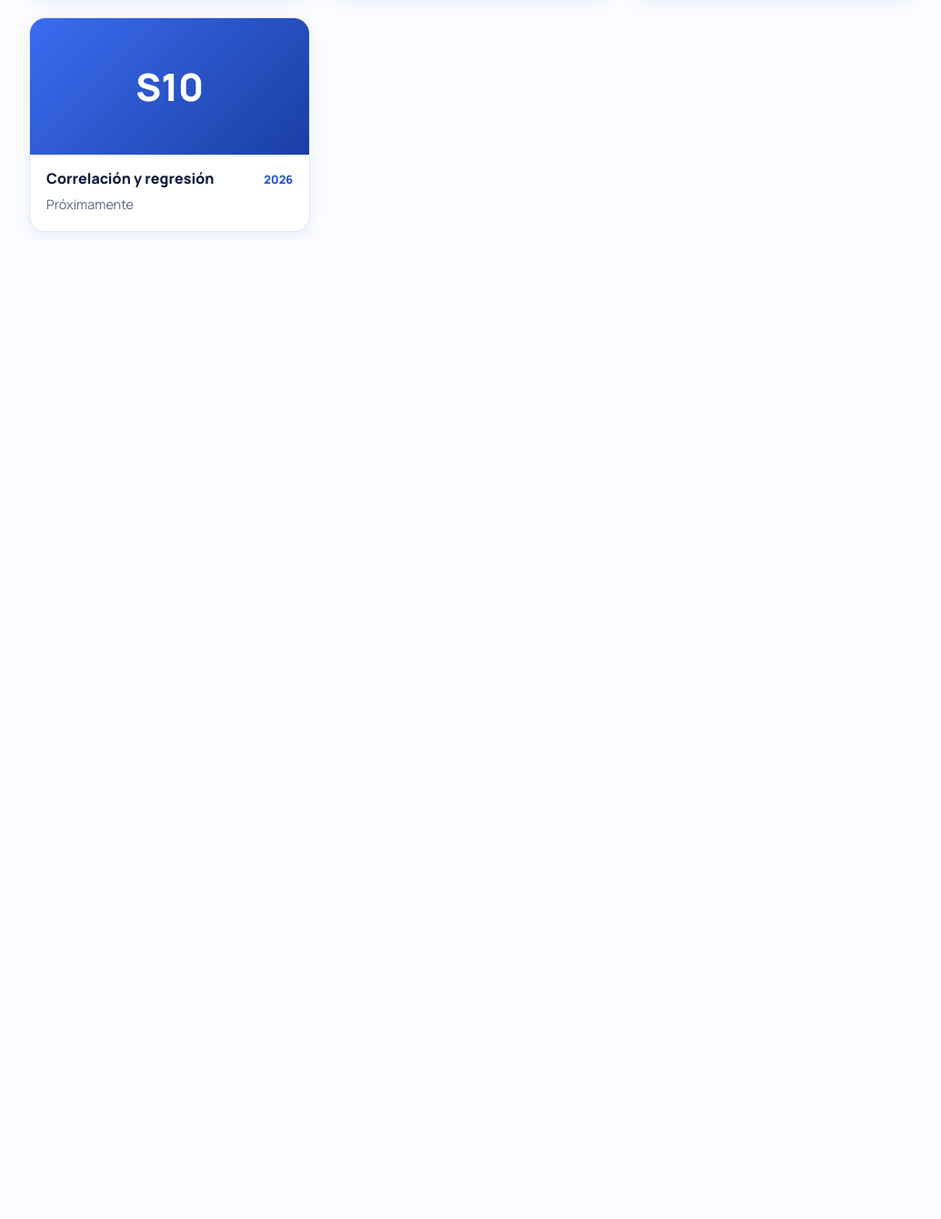
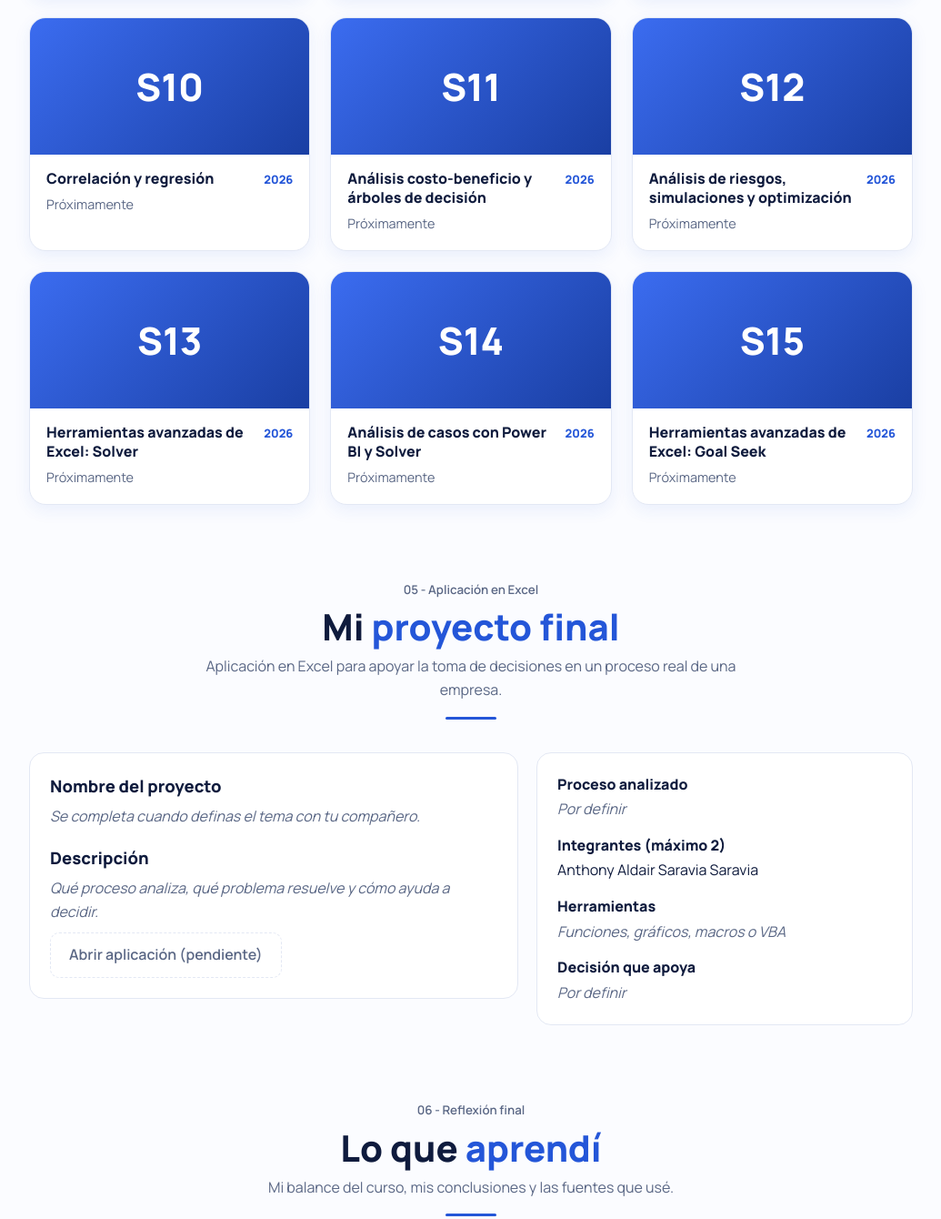
Before and after one commit to anthonysav222-afk/portafolio-toma-decisiones, a plain HTML site: page index.html in a window 1280 px wide. Shown: the part 4024-5364 px from the top of the page at 91% size, without its empty margins (122-1157 px from the left). Before the commit the page ends 4287 px from the top, so only its background shows below. Drawn offline with Linux system fonts and the light colour scheme.

Commit message:
Agrega secciones de aplicación y reflexión y 15 tarjetas de ejercicios

```diff
--- a/estilos.css
+++ b/estilos.css
@@ -158,3 +158,16 @@ a.tarjeta:hover{transform:translateY(-4px);box-shadow:0 14px 30px rgba(36,86,216
 .menu a{transition:background .2s,color .2s}
 .menu a:hover{color:var(--azul)}
 .menu a.activo:hover{color:#fff}
+
+/* Aplicación, reflexión y pie de página */
+.pendiente{color:var(--suave);font-style:italic}
+.ficha dl{margin:0}
+.ficha dt{font-weight:800;margin-top:14px}
+.ficha dt:first-child{margin-top:0}
+.ficha dd{margin:2px 0 0}
+.panel i{font-style:italic}
+.pie-pagina{
+  margin-top:80px;padding:26px 5vw;text-align:center;
+  color:var(--suave);font-size:.92rem;
+  border-top:1px solid var(--linea);background:var(--blanco);
+}
--- a/index.html
+++ b/index.html
@@ -211,11 +211,104 @@
           <div class="fila"><h3>Correlación y regresión</h3><span class="anio">2026</span></div>
           <p>Próximamente</p>
         </div>
+
+      </div>
+
+            <div class="tarjeta">
+        <div class="tope">S11</div>
+        <div class="cuerpo">
+          <div class="fila"><h3>Análisis costo-beneficio y árboles de decisión</h3><span class="anio">2026</span></div>
+          <p>Próximamente</p>
+        </div>
+      </div>
+
+      <div class="tarjeta">
+        <div class="tope">S12</div>
+        <div class="cuerpo">
+          <div class="fila"><h3>Análisis de riesgos, simulaciones y optimización</h3><span class="anio">2026</span></div>
+          <p>Próximamente</p>
+        </div>
+      </div>
+
+      <div class="tarjeta">
+        <div class="tope">S13</div>
+        <div class="cuerpo">
+          <div class="fila"><h3>Herramientas avanzadas de Excel: Solver</h3><span class="anio">2026</span></div>
+          <p>Próximamente</p>
+        </div>
+      </div>
+
+      <div class="tarjeta">
+        <div class="tope">S14</div>
+        <div class="cuerpo">
+          <div class="fila"><h3>Análisis de casos con Power BI y Solver</h3><span class="anio">2026</span></div>
+          <p>Próximamente</p>
+        </div>
+      </div>
+
+      <div class="tarjeta">
+        <div class="tope">S15</div>
+        <div class="cuerpo">
+          <div class="fila"><h3>Herramientas avanzadas de Excel: Goal Seek</h3><span class="anio">2026</span></div>
+          <p>Próximamente</p>
+        </div>
       </div>
 
     </div>
   </section>
+  <section id="aplicacion" class="seccion">
+    <div class="titulo">
+      <small>05 - Aplicación en Excel</small>
+      <h2>Mi <span class="azul">proyecto final</span></h2>
+      <p>Aplicación en Excel para apoyar la toma de decisiones en un proceso real de una empresa.</p>
+    </div>
+    <div class="dos-col">
+      <div class="panel">
+        <h3>Nombre del proyecto</h3>
+        <p class="pendiente">Se completa cuando definas el tema con tu compañero.</p>
+        <h3>Descripción</h3>
+        <p class="pendiente">Qué proceso analiza, qué problema resuelve y cómo ayuda a decidir.</p>
+        <span class="btn off">Abrir aplicación (pendiente)</span>
+      </div>
+      <div class="panel ficha">
+        <dl>
+          <dt>Proceso analizado</dt>
+          <dd class="pendiente">Por definir</dd>
+          <dt>Integrantes (máximo 2)</dt>
+          <dd>Anthony Aldair Saravia Saravia</dd>
+          <dt>Herramientas</dt>
+          <dd class="pendiente">Funciones, gráficos, macros o VBA</dd>
+          <dt>Decisión que apoya</dt>
+          <dd class="pendiente">Por definir</dd>
+        </dl>
+      </div>
+    </div>
+  </section>
+
+  <section id="reflexion" class="seccion">
+    <div class="titulo">
+      <small>06 - Reflexión final</small>
+      <h2>Lo que <span class="azul">aprendí</span></h2>
+      <p>Mi balance del curso, mis conclusiones y las fuentes que usé.</p>
+    </div>
+    <div class="dos-col">
+      <div class="panel">
+        <h3>Reflexión final</h3>
+        <p class="pendiente">Avances personales, retos que enfrentaste, cambios en tu forma de pensar y metas de mejora. Se escribe al final del curso.</p>
+        <h3>Conclusiones</h3>
+        <p class="pendiente">Qué competencias desarrollaste con el curso. Se escribe al final.</p>
+      </div>
+      <div class="panel">
+        <h3>Referencias</h3>
+        <p>Anderson, D. R., Sweeney, D. J., &amp; Williams, T. A. (2019). <i>Estadística para administración y economía</i> (11.ª ed.). Cengage Learning.</p>
+        <p>Berenson, M. L., Levine, D. M., &amp; Krehbiel, T. C. (2017). <i>Basic business statistics: Concepts and applications</i> (13th ed.). Pearson.</p>
+        <p>Winston, W. L. (2014). <i>Microsoft Excel data analysis and business modeling</i> (5th ed.). Microsoft Press.</p>
+        <p class="pendiente">Agrega aquí las demás fuentes que uses.</p>
+      </div>
+    </div>
+  </section>
 </main>
+<footer class="pie-pagina">Anthony Aldair Saravia Saravia. Universidad Autónoma de Ica, Ingeniería de Sistemas. Informática para la Toma de Decisiones, 2026-2.</footer>
 <script src="main.js"></script>
 </body>
 </html>
```
